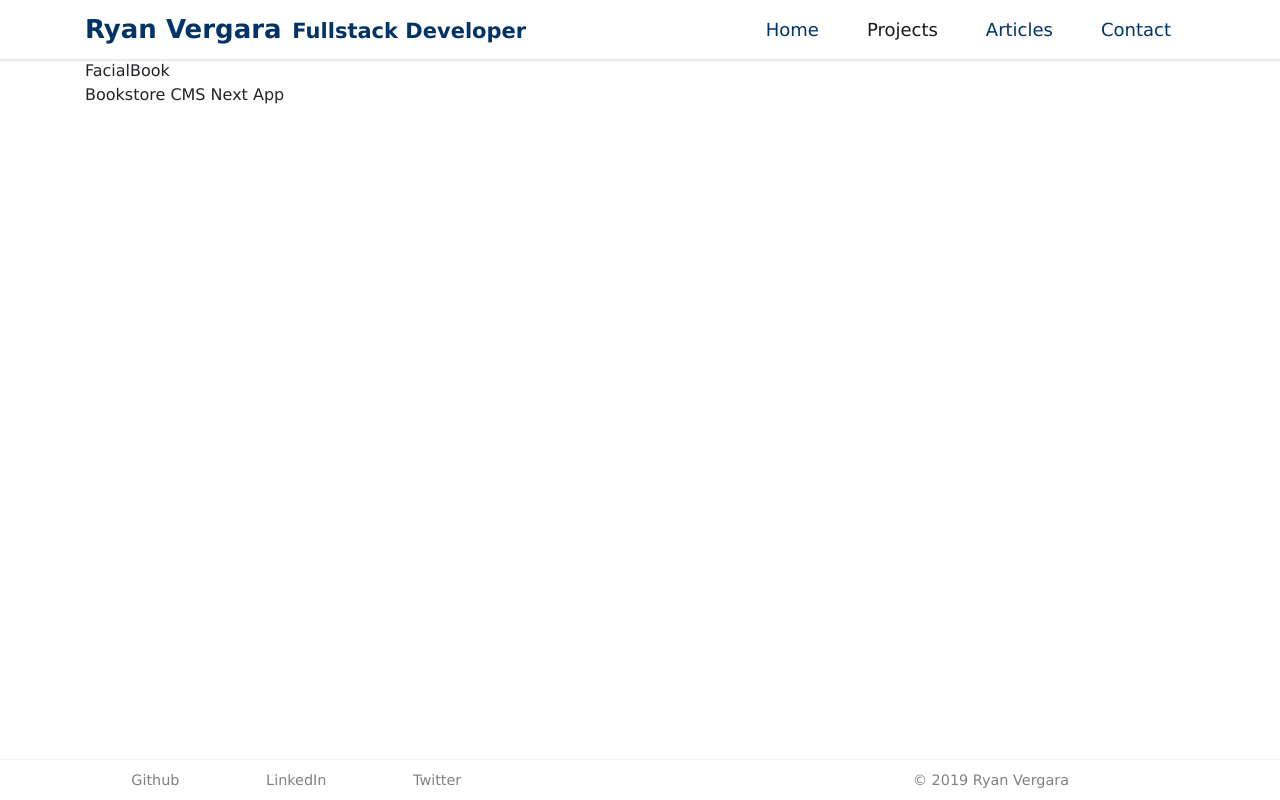
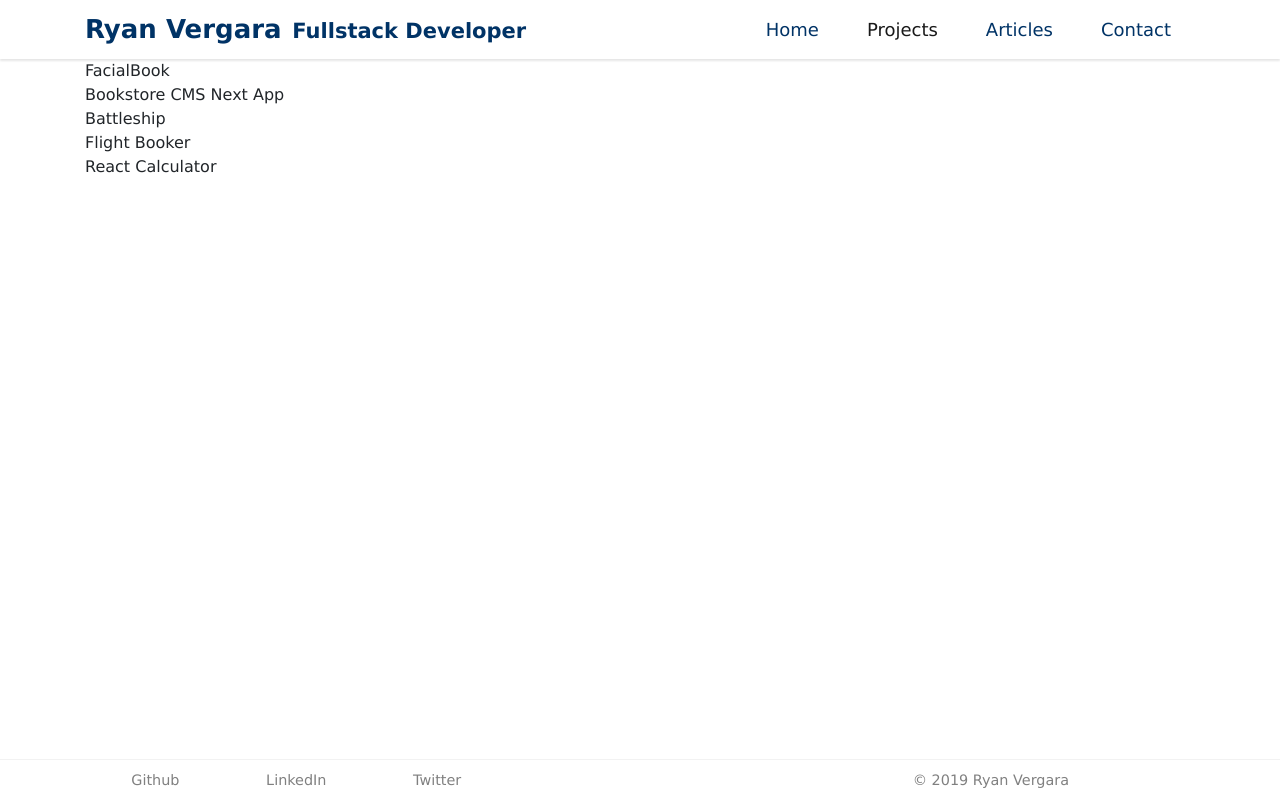
Before and after one commit to rvvergara/my-portfolio, a Next.js app: page /projects in a window 1280 px wide. Built offline with nearby package versions, Linux system fonts and the light colour scheme.

Commit message:
Populate projects data in data/projects

```diff
--- a/data/projects.js
+++ b/data/projects.js
@@ -6,6 +6,58 @@ export default [
     repository: 'https://github.com/rvvergara/facialbook',
     demoLink: 'https://facials.herokuapp.com/',
     technologies: ['ruby', 'ruby on rails', 'jquery', 'bootstrap'],
+    description: `
+      <p>In this project, I and my coding partner used Ruby on Rails to clone Facebook.</p>
+      <p>The app was built on pure Rails. With jQuery some of the button effects were created.</p>
+      <h3>Features</h3>
+      <ol>
+        <li>User signup and signin (with Remember Me) and creation of Profile (with Profile picture uploading)</li>
+        <li>Sending, Accepting, Cancelling and Deleting (Rejecting) Friend Requests
+        </li>
+        <li>Removing Friends</li>
+        <li>Showing a user's friends and mutual friends with other users</li>
+        <li>Newsfeed and Timeline</li>
+        <li>Posting on the newsfeed, on one's own timeline and on a friend's timeline (allows image uploading)</li>
+        <li>Editing and Deleting authored posts</li>
+        <li>Commenting on posts or other comments</li>
+        <li>Editing and deleting comments</li>
+        <li>Liking and Unliking posts and comments</li>
+        <li>Showing Like count</li>
+        <li>Signup/Signin using actual Facebook account</li>
+      </ol>
+    `,
+    screenshots: [
+      {
+        photo: 'http://tinyimg.io/i/lej8jW1.png',
+        thumbnail: 'http://tinyimg.io/i/lej8jW1.png',
+        caption: 'Homepage for visitors',
+      },
+      {
+        photo: 'http://tinyimg.io/i/ejAbYVz.png',
+        thumbnail: 'http://tinyimg.io/i/ejAbYVz.png',
+        caption: 'Sign up page',
+      },
+      {
+        photo: 'http://tinyimg.io/i/1JpQqAQ.png',
+        thumbnail: 'http://tinyimg.io/i/1JpQqAQ.png',
+        caption: 'User newsfeed',
+      },
+      {
+        photo: 'http://tinyimg.io/i/vasZvJJ.png',
+        thumbnail: 'http://tinyimg.io/i/vasZvJJ.png',
+        caption: 'User making a post',
+      },
+      {
+        photo: 'http://tinyimg.io/i/YhQUQdL.png',
+        thumbnail: 'http://tinyimg.io/i/YhQUQdL.png',
+        caption: 'User profile page',
+      },
+      {
+        photo: 'http://tinyimg.io/i/iUsuM4i.png',
+        thumbnail: 'http://tinyimg.io/i/iUsuM4i.png',
+        caption: 'User friends list page',
+      },
+    ],
   },
   {
     id: 2,
@@ -14,5 +66,160 @@ export default [
     repository: 'https://github.com/rvvergara/bookstore-cms-next-app',
     demoLink: 'https://bookstore-cms-next-app.herokuapp.com',
     technologies: ['next js', 'react', 'redux', 'jest', 'sass'],
+    description: `
+      <p>A Simple Books content-management-system built using NextJS and Redux</p>
+      <p>Connects to a backend Rails JSON API for data reading and writing.</p>
+      <h3>Features</h3>
+      <ol>
+        <li>User signup and signin (utilizes JSON Web Token)</li>
+        <li>User can either be a regular user or an admin user</li>
+        <li>Admin users can search books from the Google API and add to the app's library</li>
+        <li>SuperAdmin (owner) can set user priveleges (admin or regular user)</li>
+        <li>Regular users can search books available in the library.</li>
+        <li>Regular users can add books to their collections from the library.</li>
+        <li>Regular users can update the currently read page on each of their collection items.</li>
+        <li>Regular users can remove books from their collections.</li>
+      </ol>
+    `,
+    screenshots: [
+      {
+        photo: 'http://tinyimg.io/i/74fQfGQ.png',
+        thumbnail: 'http://tinyimg.io/i/74fQfGQ.png',
+        caption: 'Login page',
+      },
+      {
+        photo: 'http://tinyimg.io/i/mRSiOCF.png',
+        thumbnail: 'http://tinyimg.io/i/mRSiOCF.png',
+        caption: 'Sign up page',
+      },
+      {
+        photo: 'http://tinyimg.io/i/hyFbvnR.png',
+        thumbnail: 'http://tinyimg.io/i/hyFbvnR.png',
+        caption: 'Collection page',
+      },
+      {
+        photo: 'http://tinyimg.io/i/ALEFczR.png',
+        thumbnail: 'http://tinyimg.io/i/ALEFczR.png',
+        caption: 'Updating currently read page',
+      },
+      {
+        photo: 'http://tinyimg.io/i/LJqjq64.png',
+        thumbnail: 'http://tinyimg.io/i/LJqjq64.png',
+        caption: 'User management page for admins',
+      },
+      {
+        photo: 'http://tinyimg.io/i/7aFNdnF.png',
+        thumbnail: 'http://tinyimg.io/i/7aFNdnF.png',
+        caption: 'Book search results page',
+      },
+    ],
+  },
+  {
+    id: 3,
+    title: 'Battleship',
+    subtitle: 'Classic Strategy Board Game recreated using plain vanilla JavaScript',
+    repository: 'https://github.com/rvvergara/battleship',
+    demoLink: 'https://ryto-battleship-game.netlify.com/',
+    technologies: ['javascript', 'jest', 'webpack'],
+    description: `
+    <p>This project utilizes the factory and module architecture pattern. This is also the first project where I showcase my Jest skills.</p>
+    <h3>Features:</h3>
+    <ol>
+      <li>User plays against an artificial intelligence</li>
+      <li>User can drag and drop his/her ships to desired position and orientation.</li>
+      <li>Enemy ships are set in random positions.</li>
+    </ol>
+    `,
+    screenshots: [
+      {
+        photo: 'http://tinyimg.io/i/hG4YbJt.png',
+        thumbnail: 'http://tinyimg.io/i/hG4YbJt.png',
+        caption: 'Left side is user board, right side is the AI board',
+      },
+      {
+        photo: 'http://tinyimg.io/i/kMSSWI7.png',
+        thumbnail: 'http://tinyimg.io/i/kMSSWI7.png',
+        caption: 'Ships turn red when hit',
+      },
+      {
+        photo: 'http://tinyimg.io/i/PgMdbp9.png',
+        thumbnail: 'http://tinyimg.io/i/PgMdbp9.png',
+        caption: 'Computer beats you',
+      },
+    ],
+  },
+  {
+    id: 4,
+    title: 'Flight Booker',
+    subtitle: 'A simple app to book flights built with Rails',
+    technologies: ['ruby', 'ruby on rails', 'postgresql', 'bootstrap', 'rspec'],
+    repository: 'https://github.com/rvvergara/flight-booker',
+    demoLink: 'https://flight-booker-121618.herokuapp.com/',
+    description: `
+      <p>This rails app is a simple showcase of utilizing the power of Rails forms.</p>
+      <h3>Features:</h3>
+      <ol>
+        <li>Users can search flights based on departure and arrival airports and flight dates.</li>
+        <li>Users can select flights based on search results.</li>
+        <li>Users can fill out a booking form.</li>
+        <li>Users can edit booking form for flights.</li>
+      </ol>
+    `,
+    screenshots: [
+      {
+        photo: 'http://tinyimg.io/i/PUwQpsC.png',
+        thumbnail: 'http://tinyimg.io/i/PUwQpsC.png',
+        caption: 'Homepage',
+      },
+      {
+        photo: 'http://tinyimg.io/i/GfvCbSq.png',
+        thumbnail: 'http://tinyimg.io/i/GfvCbSq.png',
+        caption: 'User can select which flight to book',
+      },
+      {
+        photo: 'http://tinyimg.io/i/ZAe05RN.png',
+        thumbnail: 'http://tinyimg.io/i/ZAe05RN.png',
+        caption: 'User then fills out his/her details in the booking form',
+      },
+      {
+        photo: 'http://tinyimg.io/i/7cvVxWb.png',
+        thumbnail: 'http://tinyimg.io/i/7cvVxWb.png',
+        caption: 'User gets confirmation receipt for the booking',
+      },
+    ],
+  },
+  {
+    id: 5,
+    title: 'React Calculator',
+    subtitle: 'A simple calculator app built with React',
+    technologies: ['react', 'sass', 'javascript', 'flexbox'],
+    repository: 'https://github.com/rvvergara/react-calculator',
+    demoLink: 'https://ryto-react-calculator.netlify.com/',
+    description: `
+    <p>In this react app, I showcased basic usage of React hooks as well as fundamental mathematical logic building.</p>
+    <h3>Features</h3>
+    <ol>
+      <li>All basic arithmetic operations</li>
+      <li>Error message when division by zero is attempted</li>
+      <li>Highly responsive design</li>
+    </ol>
+    `,
+    screenshots: [
+      {
+        photo: 'http://tinyimg.io/i/fwhA9L1.png',
+        thumbnail: 'http://tinyimg.io/i/fwhA9L1.png',
+        caption: 'Clean design',
+      },
+      {
+        photo: 'http://tinyimg.io/i/NCqT9bX.png',
+        thumbnail: 'http://tinyimg.io/i/NCqT9bX.png',
+        caption: 'Screen shows what operation is happening',
+      },
+      {
+        photo: 'http://tinyimg.io/i/Eksfa9n.png',
+        thumbnail: 'http://tinyimg.io/i/Eksfa9n.png',
+        caption: 'Shows an error message on screen when division by zero is attempted',
+      },
+    ],
   },
 ];
```
